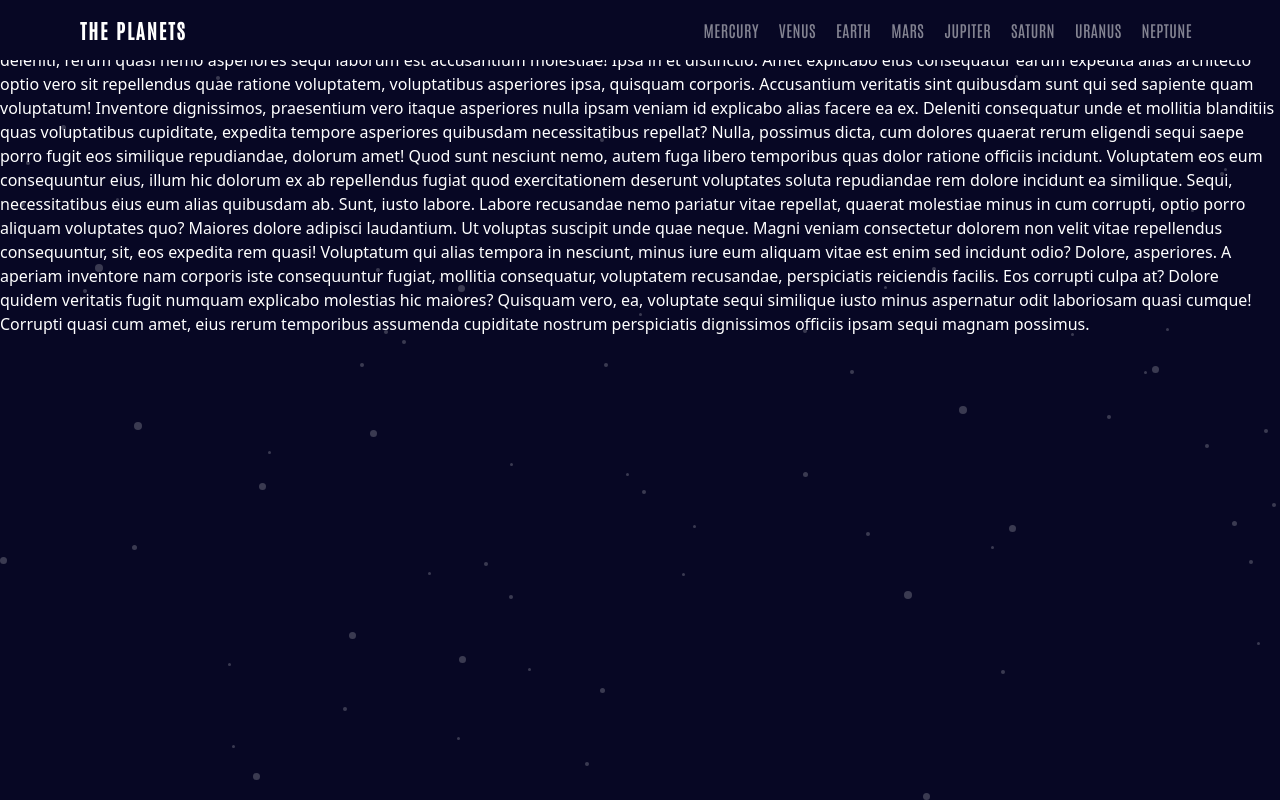
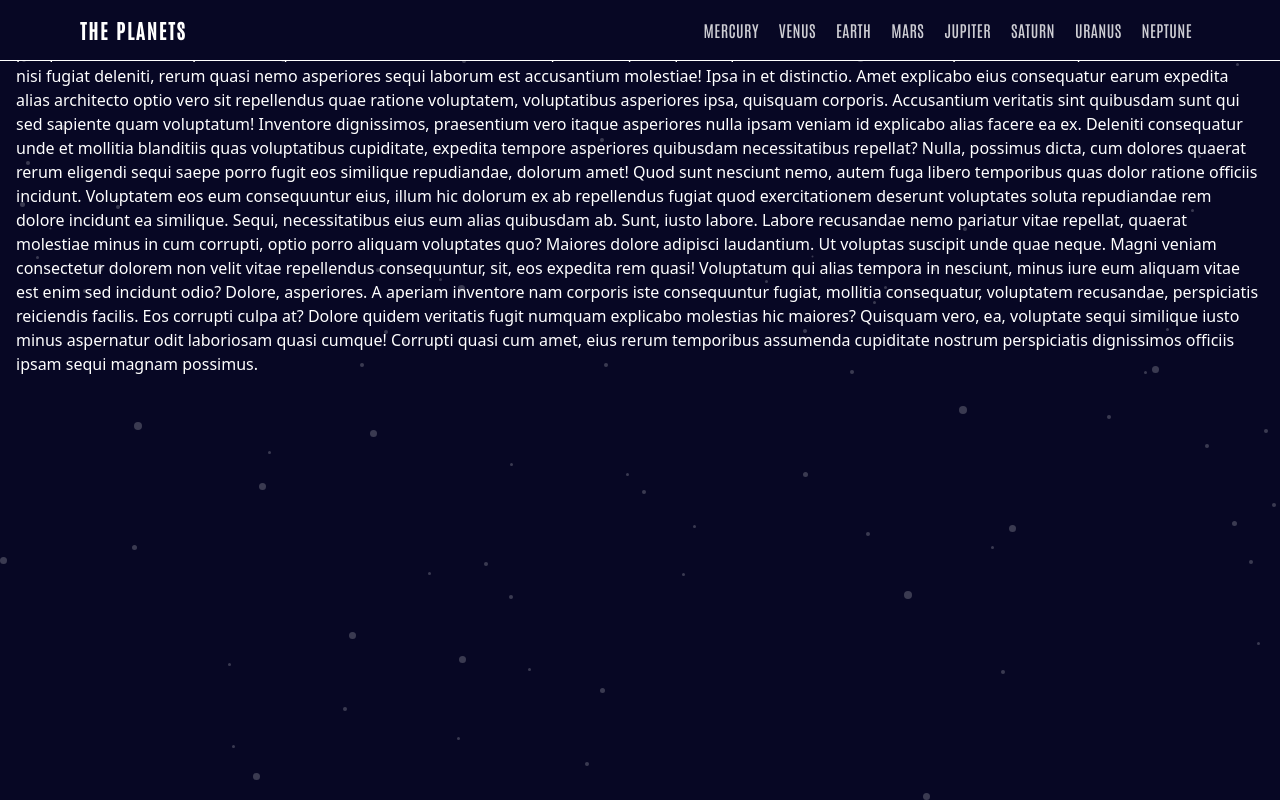
Before and after one commit to MaikoCode/planets, a React (Vite) app: page / in a window 1280 px wide. Built offline with nearby package versions, Linux system fonts and the light colour scheme.

Commit message:
Update navbar height and add upperlink effect

```diff
--- a/src/App.jsx
+++ b/src/App.jsx
@@ -18,7 +18,7 @@ function App() {
     <div className="min-h-screen min-w-full bg-black-space bg-stars ">
         {/* <PageStructure /> */}
         <Navbar />
-        <div className="text-white">
+        <div className="text-white px-4 pt-4">
           Lorem ipsum dolor sit amet consectetur adipisicing elit. Numquam voluptas nam ea sapiente deserunt maxime cum assumenda beatae optio, amet hic eaque perspiciatis harum voluptatibus vel porro nobis officiis aut?
           Officiis voluptas corrupti aliquid eaque ad facilis rem doloribus repellat eum numquam, eveniet dolorum nisi fugiat deleniti, rerum quasi nemo asperiores sequi laborum est accusantium molestiae! Ipsa in et distinctio.
           Amet explicabo eius consequatur earum expedita alias architecto optio vero sit repellendus quae ratione voluptatem, voluptatibus asperiores ipsa, quisquam corporis. Accusantium veritatis sint quibusdam sunt qui sed sapiente quam voluptatum!
--- a/src/Components/NavBar.jsx
+++ b/src/Components/NavBar.jsx
@@ -144,17 +144,18 @@ const Navbar = () => {
   const [isMenuOpen, setIsMenuOpen] = useState(false);
 
 
-  const navbarHeight = '3rem';
+  const navbarHeight = '4rem';
 
   return (
-    <nav className="fixed top-0 left-0 right-0 z-50 text-white font-antonio bg-black-space">
-      <div className="max-w-6xl mx-auto px-4 flex justify-between">
-        <div className="flex items-center py-4">
+    <nav className="fixed top-0 left-0 right-0 z-50 text-white border-b border-white font-antonio bg-black-space">
+      <div className="max-w-6xl mx-auto px-4 flex justify-between md:flex-col xl:flex-row">
+        <div className="flex items-center py-4 md:justify-center xl:justify-normal">
           <a href="#" className="font-bold text-xl tracking-widest uppercase">The Planets</a>
         </div>
-        <div className="hidden md:flex items-center space-x-1 uppercase text-gray text-base tracking-wide">
-          {/* ... liens de navigation ... */}
-          <a href="#" className="py-4 px-2">mercury</a>
+        <div className="hidden md:flex items-center space-x-1 uppercase text-white opacity-80 text-base tracking-wide
+        md:justify-center xl:justify-normal desktop-link">
+
+               <a href="#" className="py-4 px-2">mercury</a>
                <a href="#" className="py-4 px-2">venus</a>
                <a href="#" className="py-4 px-2">earth</a>
                <a href="#" className="py-4 px-2">mars</a>
@@ -169,12 +170,12 @@ const Navbar = () => {
           </button>
         </div>
       </div>
-      {/* Menu mobile */}
+      {/* Mobile menu */}
       <div
-        className={`md:hidden ${isMenuOpen ? 'block' : 'hidden'} fixed top-[${navbarHeight}] left-0 right-0 bottom-0 z-40 bg-black-space font-spartan`}
+        className={`md:hidden ${isMenuOpen ? 'block' : 'hidden'} fixed top-[${navbarHeight}] left-0 right-0 bottom-0 z-40 bg-black-space font-spartan
+        pt-4`}
         style={{ top: navbarHeight }}
       >
-        {/* ... contenu du menu mobile ... */}
         <ul>
                  <li className='flex justify-between items-center border-b border-white px-4'>
                      <div className='flex items-center py-4'>
--- a/src/index.css
+++ b/src/index.css
@@ -1,3 +1,38 @@
 @tailwind base;
 @tailwind components;
 @tailwind utilities;
+
+@layer components{
+
+    .desktop-link a {
+        position: relative;
+    }
+
+    /* Add styles for the upperlink effect */
+     .desktop-link a::before {
+        content: "";
+        position: absolute;
+        width: 100%;
+        height: 2px;
+        top: -2px;
+        left: -1px;
+        background-color: theme('colors.mercury'); /* Set your desired upperlink color */
+        transform: scaleX(0);
+        transform-origin: center;
+        transition: transform 0.3s ease-out;
+    }
+
+  /* Add hover effect to the navigation links */
+  .desktop-link a:hover::before {
+    transform: scaleX(1);
+  }
+
+  /* Remove the upperlink effect on mobile */
+    @media (max-width: 767px) {
+        .desktop-link::before {
+        display: none;
+        }
+    }
+
+
+}
```
